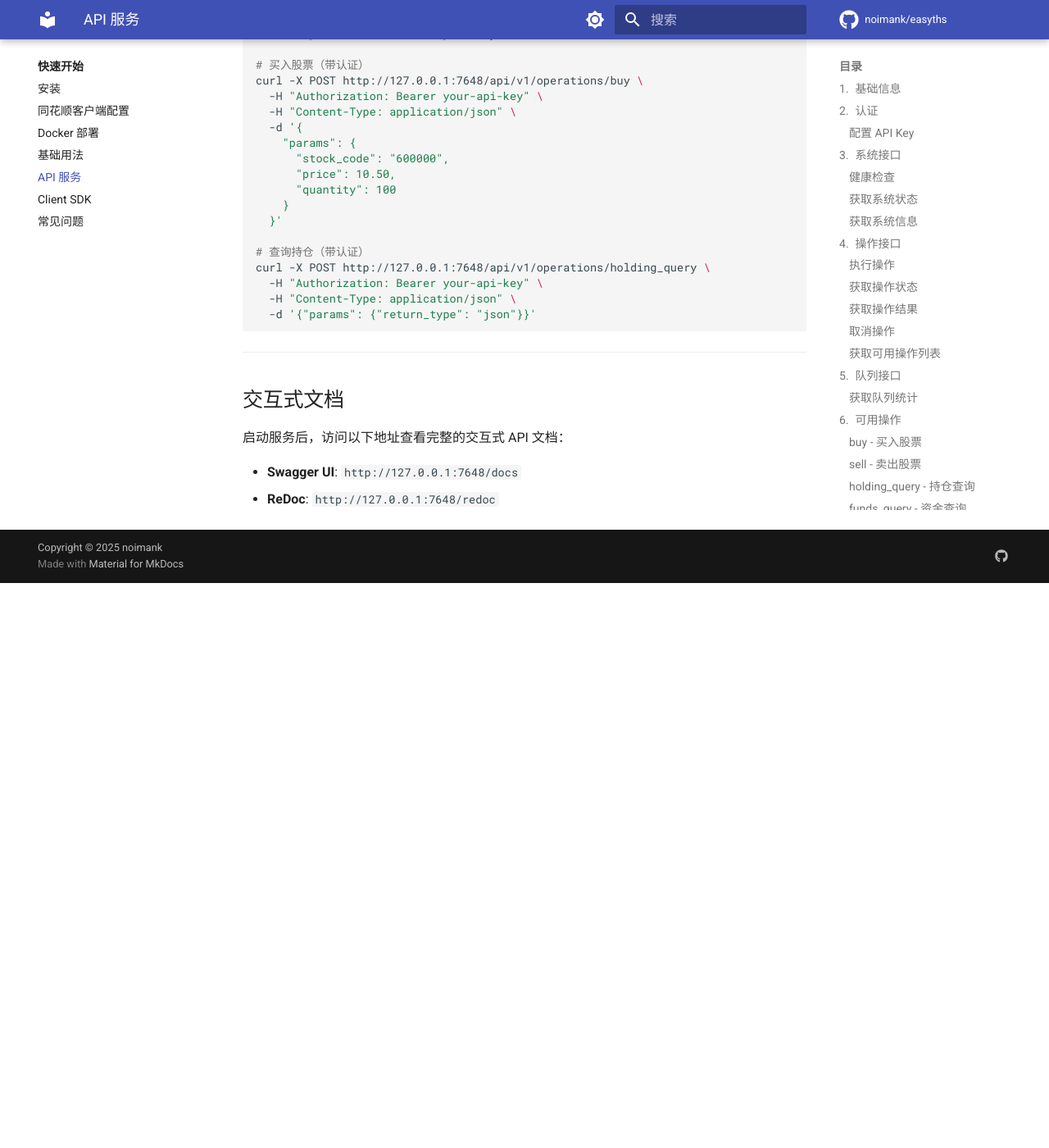
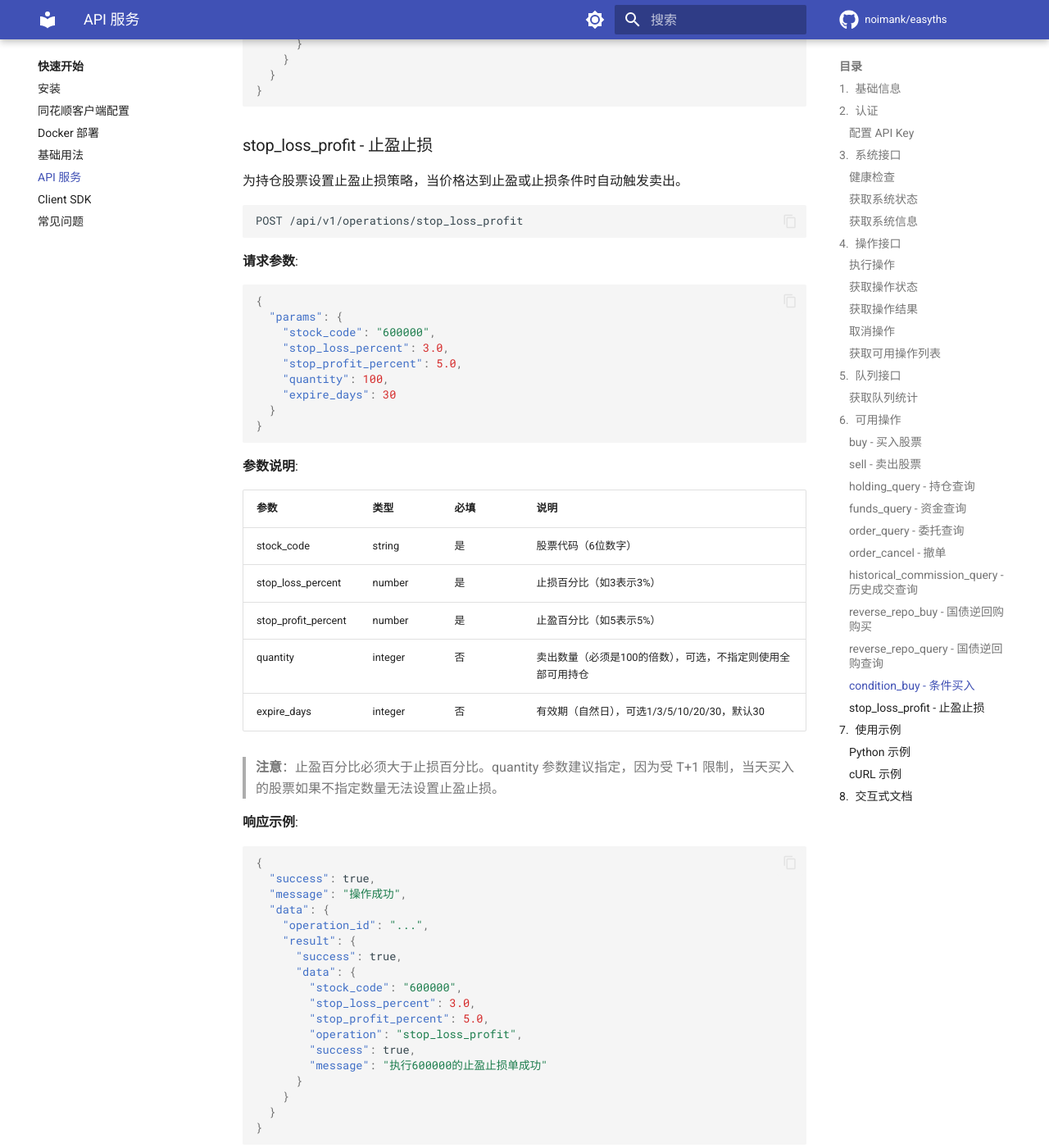
Before and after one commit to noimank/easyths, an MkDocs documentation site: the page built from docs/getting-started/api.md, in a window 1280 px wide and 1400 px high, scrolled down 12819 px. Shown: the whole window at 82% size. Built offline with MkDocs 1.6.1 and Material for MkDocs 9.7.7, drawn with Linux system fonts in a browser that asks for light colours; comment, search, counter and statistics services are not loaded; before the commit the page ends 13530 px from its top, so only the background shows below that; some of the changed text lies outside the part shown.

Commit message:
📝 docs: 添加条件买入和止盈止损API文档
- README 添加条件买入和止盈止损操作耗时信息
- API 文档添加完整的接口说明和参数定义
- SDK 使用指南添加 Python 调用示例
- 添加参数限制说明和使用注意事项

````diff
--- a/docs/getting-started/api.md
+++ b/docs/getting-started/api.md
@@ -566,6 +566,112 @@
 }
 ```
 
+### condition_buy - 条件买入
+
+设置条件买入单，当股价达到目标价格时自动触发买入。
+
+```http
+POST /api/v1/operations/condition_buy
+```
+
+**请求参数**:
+```json
+{
+  "params": {
+    "stock_code": "600000",
+    "target_price": 10.50,
+    "quantity": 100,
+    "expire_days": 30
+  }
+}
+```
+
+**参数说明**:
+
+| 参数 | 类型 | 必填 | 说明 |
+|------|------|------|------|
+| stock_code | string | 是 | 股票代码（6位数字） |
+| target_price | number | 是 | 目标价格（触发价格） |
+| quantity | integer | 是 | 买入数量（必须是100的倍数） |
+| expire_days | integer | 否 | 有效期（自然日），可选1/3/5/10/20/30，默认30 |
+
+**响应示例**:
+```json
+{
+  "success": true,
+  "message": "操作成功",
+  "data": {
+    "operation_id": "...",
+    "result": {
+      "success": true,
+      "data": {
+        "stock_code": "600000",
+        "target_price": 10.50,
+        "quantity": 100,
+        "operation": "condition_buy",
+        "success": true,
+        "message": "执行600000的条件单成功"
+      }
+    }
+  }
+}
+```
+
+### stop_loss_profit - 止盈止损
+
+为持仓股票设置止盈止损策略，当价格达到止盈或止损条件时自动触发卖出。
+
+```http
+POST /api/v1/operations/stop_loss_profit
+```
+
+**请求参数**:
+```json
+{
+  "params": {
+    "stock_code": "600000",
+    "stop_loss_percent": 3.0,
+    "stop_profit_percent": 5.0,
+    "quantity": 100,
+    "expire_days": 30
+  }
+}
+```
+
+**参数说明**:
+
+| 参数 | 类型 | 必填 | 说明 |
+|------|------|------|------|
+| stock_code | string | 是 | 股票代码（6位数字） |
+| stop_loss_percent | number | 是 | 止损百分比（如3表示3%） |
+| stop_profit_percent | number | 是 | 止盈百分比（如5表示5%） |
+| quantity | integer | 否 | 卖出数量（必须是100的倍数），可选，不指定则使用全部可用持仓 |
+| expire_days | integer | 否 | 有效期（自然日），可选1/3/5/10/20/30，默认30 |
+
+> **注意**：止盈百分比必须大于止损百分比。quantity 参数建议指定，因为受 T+1 限制，当天买入的股票如果不指定数量无法设置止盈止损。
+
+**响应示例**:
+```json
+{
+  "success": true,
+  "message": "操作成功",
+  "data": {
+    "operation_id": "...",
+    "result": {
+      "success": true,
+      "data": {
+        "stock_code": "600000",
+        "stop_loss_percent": 3.0,
+        "stop_profit_percent": 5.0,
+        "operation": "stop_loss_profit",
+        "success": true,
+        "message": "执行600000的止盈止损单成功"
+      }
+    }
+  }
+}
+```
+
 ---
 
 ## 使用示例
````
Also changed, not shown: README.md (+2 -0 lines), docs/getting-started/client-sdk.md (+47 -0 lines).
